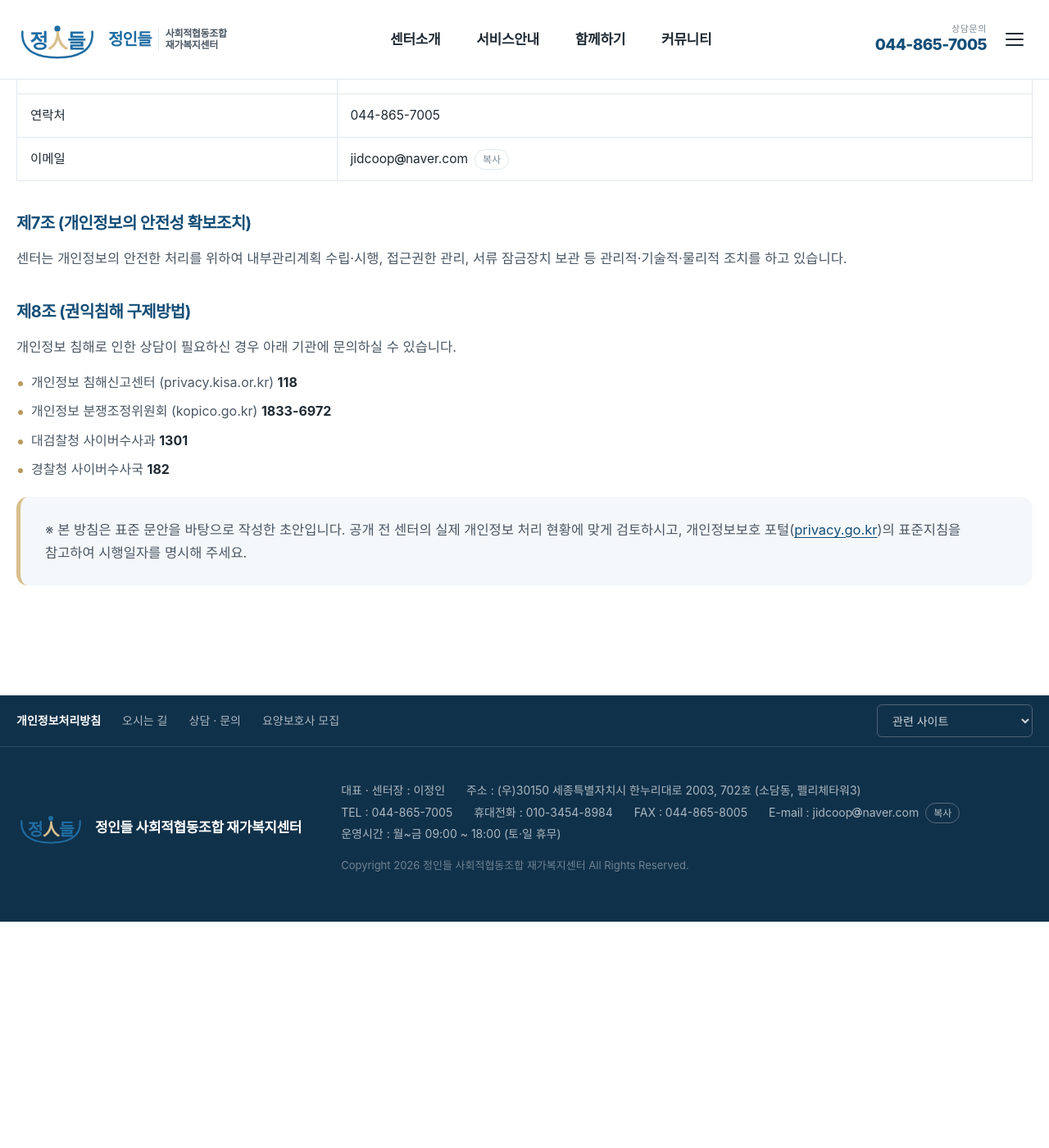
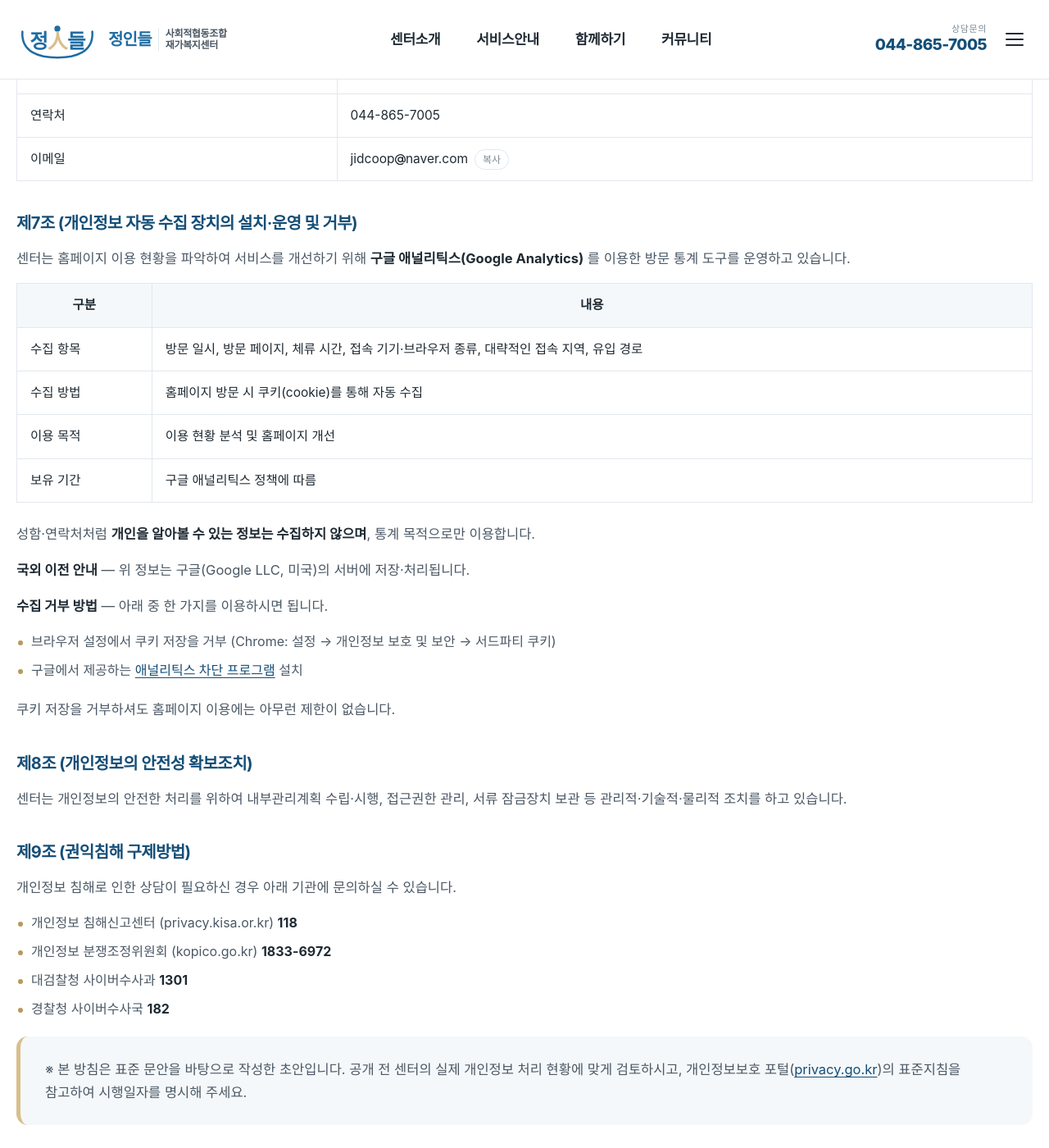
Before and after one commit to s-nam/jungindle, a Jekyll site: the page built from privacy.md, in a window 1280 px wide and 1400 px high, scrolled down 1719 px. Shown: the whole window at 82% size. Built offline with Jekyll 4.4.1, drawn with Linux system fonts in a browser that asks for light colours; some web fonts are replaced; before the commit the page ends 2843 px from its top, so only the background shows below that.

Commit message:
구글 애널리틱스(GA4) 적용 및 검색엔진 소유확인 태그 지원
- _includes/analytics.html 신설. gtag.js 를 모든 페이지 <head> 에 삽입한다.
  배포(JEKYLL_ENV=production)에서만 실행되므로 로컬 미리보기 중의
  새로고침이 실제 방문자 통계에 섞이지 않는다.
- _config.yml 에 google_analytics 와 구글/네이버/빙 소유확인 토큰 항목 추가.
  값이 비어 있으면 해당 코드가 출력되지 않는다.
- 개인정보처리방침에 제7조(개인정보 자동 수집 장치의 설치·운영 및 거부) 추가.
  수집 항목, 구글 국외 이전, 쿠키 거부 방법을 명시. 이후 조문 번호 조정.

Co-Authored-By: Claude Opus 5 (1M context) <noreply@anthropic.com>

```diff
--- a/_config.yml
+++ b/_config.yml
@@ -50,6 +50,22 @@ org:
   map_embed: ""
   copyright: Copyright 2026 정인들 사회적협동조합 재가복지센터 All Rights Reserved.
 
+# ── 방문자 분석 · 검색엔진 등록 ─────────────────────────────
+# 값을 비워두면 해당 코드가 아예 출력되지 않습니다.
+
+# 구글 애널리틱스 GA4 측정 ID (형식: G-XXXXXXXXXX)
+#   애널리틱스 → 관리 → 데이터 스트림 → 웹 스트림 에서 확인
+#   ※ 로컬 미리보기에서는 동작하지 않습니다 (실제 방문자만 집계)
+google_analytics: "G-0HC8VHM08E"
+
+# 검색엔진 소유확인 토큰 (사이트마다 값이 다릅니다)
+#   구글  : Search Console → 속성 추가 → HTML 태그 → content 값만
+#   네이버: 서치어드바이저 → 사이트 등록 → HTML 태그 → content 값만
+#   빙    : Bing 웹마스터도구 → HTML 메타 태그 → content 값만
+google_site_verification: ""
+naver_site_verification: ""
+bing_site_verification: ""
+
 # ── 관련 사이트 (푸터 셀렉트박스) ───────────────────────────
 family_sites:
   - { name: 노인장기요양보험, url: "https://www.longtermcare.or.kr" }
--- /dev/null
+++ b/_includes/analytics.html
@@ -0,0 +1,20 @@
+{%- comment -%}
+  구글 애널리틱스 (GA4 / gtag.js)
+
+  _config.yml 의 google_analytics 에 측정 ID(G-XXXXXXXXXX)를 넣으면 켜집니다.
+  비워두면 스크립트 자체가 출력되지 않습니다.
+
+  로컬 미리보기(bundle exec jekyll serve)에서는 실행되지 않습니다.
+  배포 워크플로만 JEKYLL_ENV=production 으로 빌드하기 때문에,
+  개발 중 새로고침이 실제 방문자 수에 섞이지 않습니다.
+{%- endcomment -%}
+{%- assign ga = site.google_analytics | default: '' | strip -%}
+{%- if ga != '' and jekyll.environment == 'production' %}
+<script async src="https://www.googletagmanager.com/gtag/js?id={{ ga }}"></script>
+<script>
+  window.dataLayer = window.dataLayer || [];
+  function gtag(){dataLayer.push(arguments);}
+  gtag('js', new Date());
+  gtag('config', '{{ ga }}');
+</script>
+{%- endif -%}
--- a/_includes/head.html
+++ b/_includes/head.html
@@ -10,8 +10,23 @@
   <meta property="og:description" content="{{ page.description | default: site.description }}">
   <meta property="og:url" content="{{ page.url | absolute_url }}">
 
+  {%- assign gv = site.google_site_verification | default: '' | strip %}
+  {%- if gv != '' %}
+  <meta name="google-site-verification" content="{{ gv }}">
+  {%- endif %}
+  {%- assign nv = site.naver_site_verification | default: '' | strip %}
+  {%- if nv != '' %}
+  <meta name="naver-site-verification" content="{{ nv }}">
+  {%- endif %}
+  {%- assign bv = site.bing_site_verification | default: '' | strip %}
+  {%- if bv != '' %}
+  <meta name="msvalidate.01" content="{{ bv }}">
+  {%- endif %}
+
   <link rel="icon" href="{{ '/assets/img/favicon.svg' | relative_url }}" type="image/svg+xml">
   <link rel="preconnect" href="https://cdn.jsdelivr.net">
   <link rel="stylesheet" href="https://cdn.jsdelivr.net/gh/orioncactus/pretendard@v1.3.9/dist/web/variable/pretendardvariable-dynamic-subset.min.css">
   <link rel="stylesheet" href="{{ '/assets/css/style.css' | relative_url }}">
+
+  {%- include analytics.html %}
 </head>
--- a/privacy.md
+++ b/privacy.md
@@ -53,12 +53,35 @@ permalink: /privacy/
 | 연락처 | {{ site.org.tel }} |
 | 이메일 | {% include email.html %} |
 
-### 제7조 (개인정보의 안전성 확보조치)
+### 제7조 (개인정보 자동 수집 장치의 설치·운영 및 거부)
+
+센터는 홈페이지 이용 현황을 파악하여 서비스를 개선하기 위해
+**구글 애널리틱스(Google Analytics)** 를 이용한 방문 통계 도구를 운영하고 있습니다.
+
+| 구분 | 내용 |
+| --- | --- |
+| 수집 항목 | 방문 일시, 방문 페이지, 체류 시간, 접속 기기·브라우저 종류, 대략적인 접속 지역, 유입 경로 |
+| 수집 방법 | 홈페이지 방문 시 쿠키(cookie)를 통해 자동 수집 |
+| 이용 목적 | 이용 현황 분석 및 홈페이지 개선 |
+| 보유 기간 | 구글 애널리틱스 정책에 따름 |
+
+성함·연락처처럼 **개인을 알아볼 수 있는 정보는 수집하지 않으며**, 통계 목적으로만 이용합니다.
+
+**국외 이전 안내** — 위 정보는 구글(Google LLC, 미국)의 서버에 저장·처리됩니다.
+
+**수집 거부 방법** — 아래 중 한 가지를 이용하시면 됩니다.
+
+- 브라우저 설정에서 쿠키 저장을 거부 (Chrome: 설정 → 개인정보 보호 및 보안 → 서드파티 쿠키)
+- 구글에서 제공하는 [애널리틱스 차단 프로그램](https://tools.google.com/dlpage/gaoptout) 설치
+
+쿠키 저장을 거부하셔도 홈페이지 이용에는 아무런 제한이 없습니다.
+
+### 제8조 (개인정보의 안전성 확보조치)
 
 센터는 개인정보의 안전한 처리를 위하여 내부관리계획 수립·시행, 접근권한 관리,
 서류 잠금장치 보관 등 관리적·기술적·물리적 조치를 하고 있습니다.
 
-### 제8조 (권익침해 구제방법)
+### 제9조 (권익침해 구제방법)
 
 개인정보 침해로 인한 상담이 필요하신 경우 아래 기관에 문의하실 수 있습니다.
 
```
Also changed, not shown: README.md.
